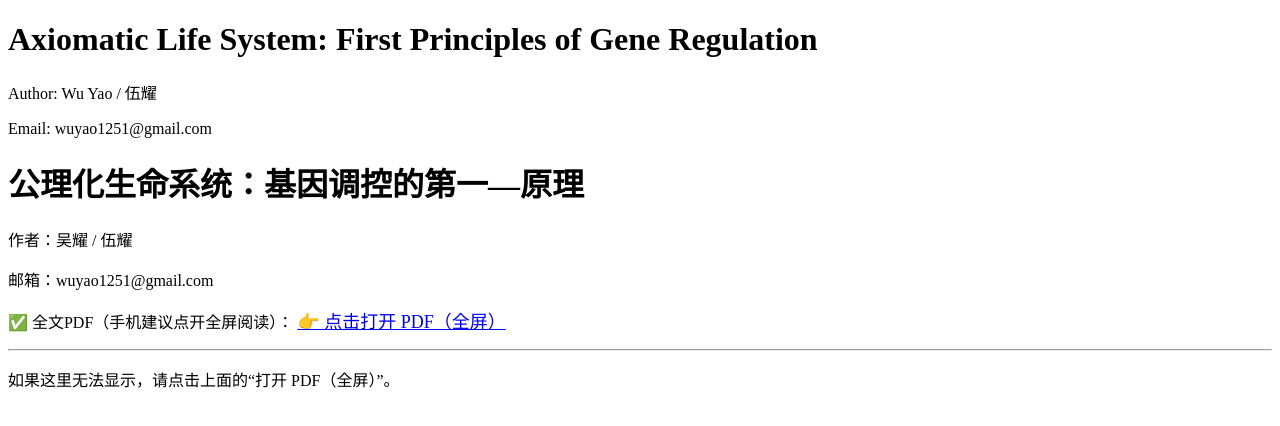
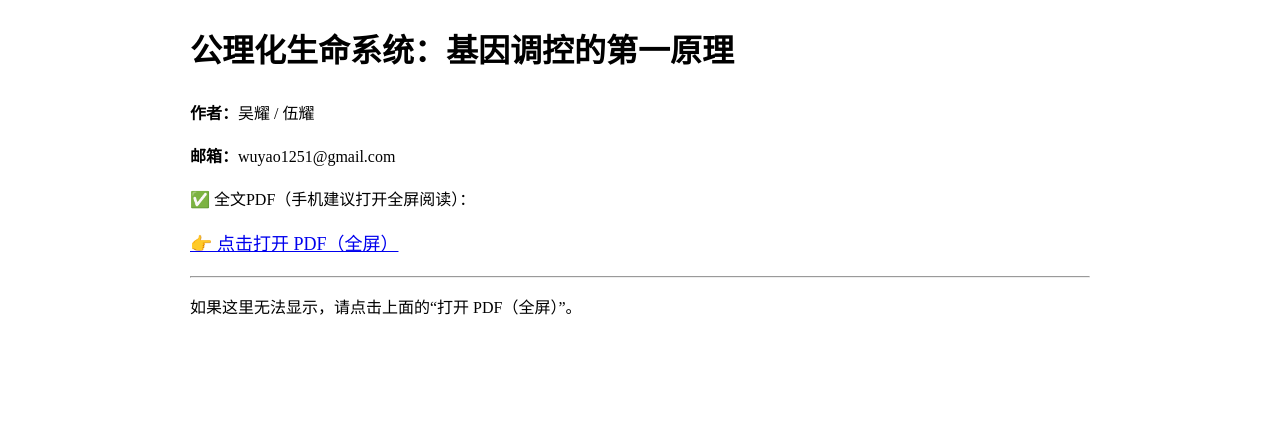
Before and after one commit to 12wu-boop/unified-math, a plain HTML site: page index.html in a window 1280 px wide. Drawn offline with Linux system fonts and the light colour scheme.

Commit message:
Update index.html for Chinese localization

```diff
--- a/index.html
+++ b/index.html
@@ -1,29 +1,26 @@
 <!DOCTYPE html>
-<html lang="en">
+<html lang="zh">
 <head>
-  <meta charset="UTF-8">
-  <title>Axiomatic Life System: First Principles of Gene Regulation</title>
+  <meta charset="UTF-8" />
+  <meta name="viewport" content="width=device-width, initial-scale=1.0" />
+  <title>公理化生命系统：基因调控的第一原理</title>
 </head>
-<body>
-  <h1>Axiomatic Life System: First Principles of Gene Regulation</h1>
-  <p>Author: Wu Yao / 伍耀</p>
-  <p>Email: wuyao1251@gmail.com</p>
-<meta name="viewport" content="width=device-width, initial-scale=1.0">
+<body style="max-width:900px;margin:24px auto;padding:0 16px;font-family:serif;line-height:1.7;">
 
-<h1>公理化生命系统：基因调控的第一—原理</h1>
-<p>作者：吴耀 / 伍耀</p >
-<p>邮箱：wuyao1251@gmail.com</p >
+  <h1>公理化生命系统：基因调控的第一原理</h1>
+  <p><strong>作者：</strong>吴耀 / 伍耀</p >
+  <p><strong>邮箱：</strong>wuyao1251@gmail.com</p >
 
+  <p>✅ 全文PDF（手机建议打开全屏阅读）：</p >
   <p>
-  ✅ 全文PDF（手机建议点开全屏阅读）：
-  <a href="Paper.pdf " target="_blank" style="font-size:18px;">👉 点击打开 PDF（全屏）</a >
+    <a href="Paper.pdf" target="_blank" style="font-size:18px;">👉 点击打开 PDF（全屏）</a >
   </p >
 
   <hr>
 
-<!-- 尝试在网页内显示（部分手机可能只显示第一页，这是浏览器限制） -->
   <object data="Paper.pdf" type="application/pdf" width="100%" height="1200px">
     <p>如果这里无法显示，请点击上面的“打开 PDF（全屏）”。</p >
   </object>
+
 </body>
 </html>
```
Lines whose indentation alone changed are shown as unchanged.
